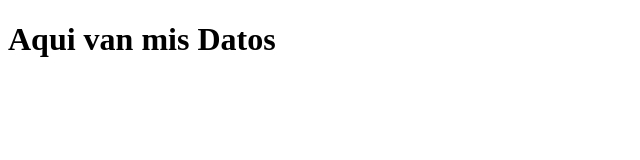
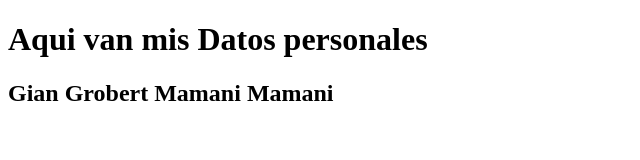
Before and after one commit to giangrobert/Clase-Git-2, a plain HTML site: page datos.html in a window 1280 px wide. Shown: the whole page, without its empty margins (0-640 px from the left). Drawn offline with Linux system fonts and the light colour scheme.

Commit message:
Modificando Datos

```diff
--- a/datos.html
+++ b/datos.html
@@ -6,6 +6,7 @@
     <title>Document</title>
 </head>
 <body>
-    <h1>Aqui van mis Datos</h1>
+    <h1>Aqui van mis Datos personales</h1>
+    <h2>Gian Grobert Mamani Mamani</h2>
 </body>
 </html>
```
